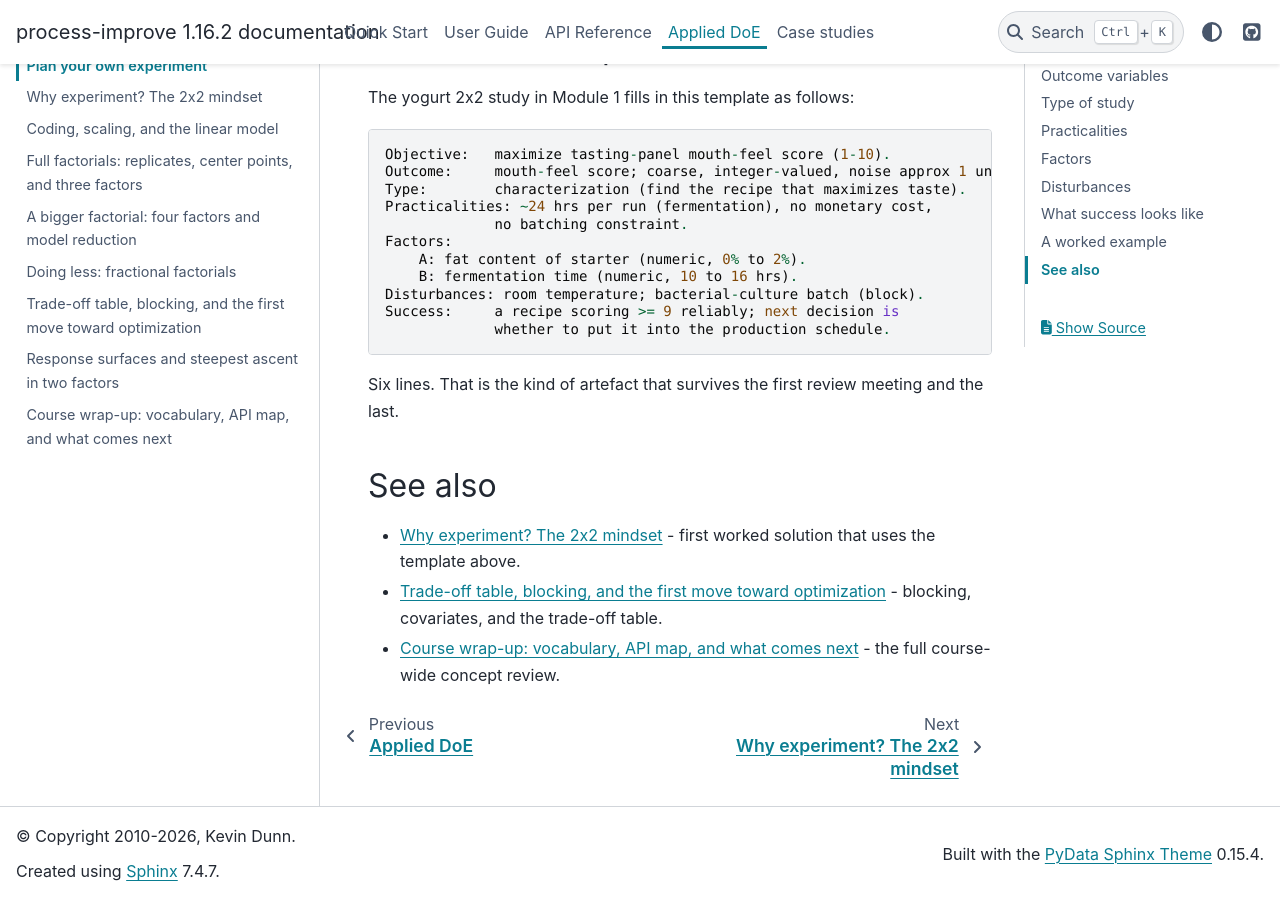
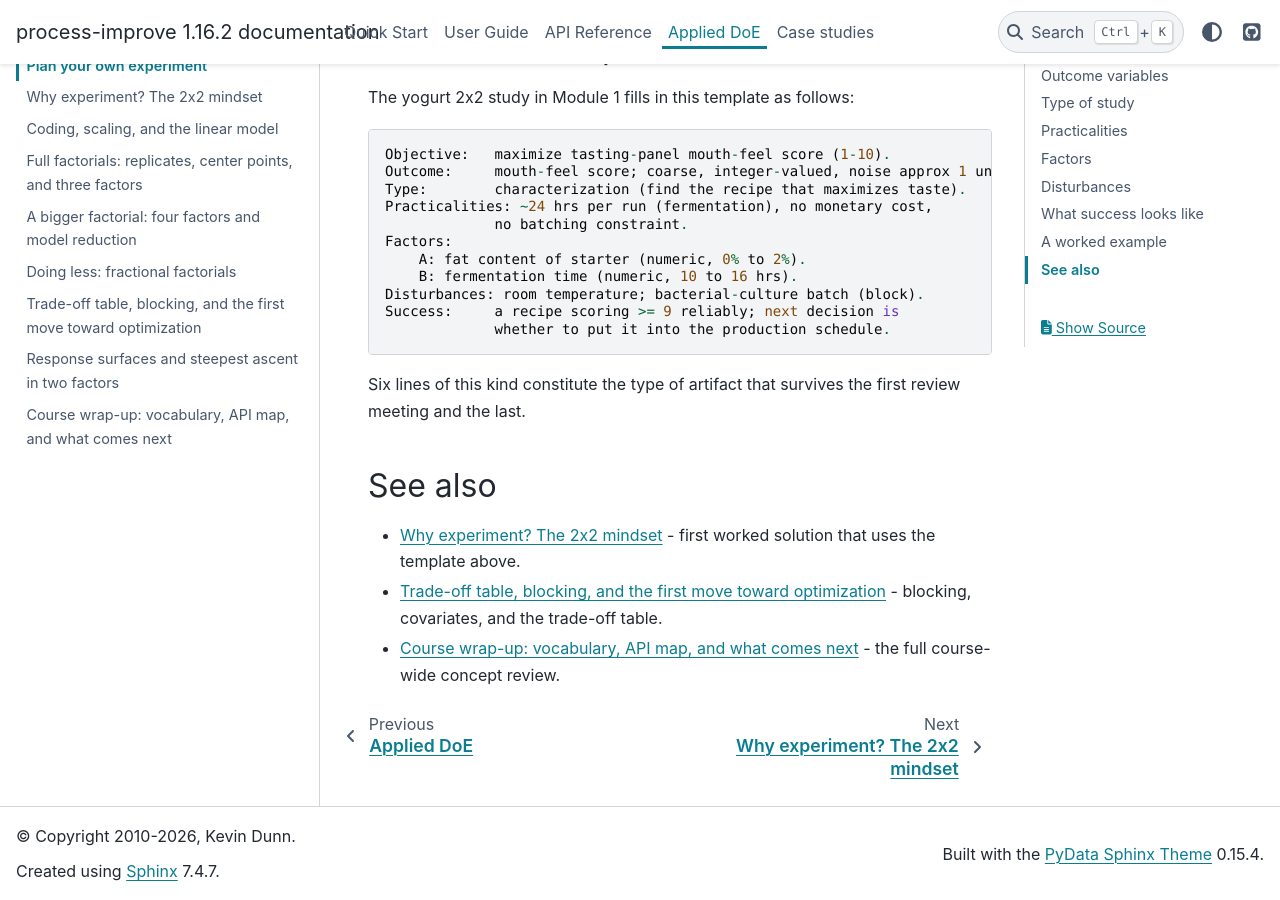
Before and after one commit to kgdunn/process-improve, a Sphinx documentation site: the page built from docs/applied_doe/00_plan_your_experiment.rst, in a window 1280 px wide and 900 px high, scrolled down 3192 px. Built offline with Sphinx 7.4.7 and the PyData theme 0.15.4, drawn with Linux system fonts in a browser that asks for light colours.

Commit message:
docs(applied_doe): second voice pass - business-professional tone
Per the project owner, lift the writing tone closer to business-
professional and lightly academic; specifically away from blog-post
phrasings. Targeted edits:

- M1: "on the back of an envelope" -> "directly from the data";
  "tiny twist worth keeping an eye on" -> "small effect worth
  tracking"; "a tiny bit of linear algebra...back-of-the-envelope
  calculation" -> "a small amount of linear algebra...generalizes
  the manual calculation".
- M2: "the same logic gets ugly fast" -> "the same approach becomes
  cumbersome"; "contour lines actually useful for" (filler "actually"
  removed); "fat just makes it richer and crisper" -> "additional fat
  makes the result richer and crisper"; "four numbers on the back of
  an envelope" -> "four numbers and a manual calculation".
- M6: "the DoE practitioner's most-used cheat sheet" -> "the most
  frequently consulted quick reference in fractional-factorial
  design"; "let's optimize a 1-D process" -> "we will optimize a
  1-D process".
- Plan template: "Six lines.  That is the kind of artefact" recast
  in a more measured construction.

```diff
--- a/docs/applied_doe/00_plan_your_experiment.rst
+++ b/docs/applied_doe/00_plan_your_experiment.rst
@@ -174,8 +174,8 @@ The yogurt 2x2 study in Module 1 fills in this template as follows:
     Success:     a recipe scoring >= 9 reliably; next decision is
                  whether to put it into the production schedule.
 
-Six lines.  That is the kind of artefact that survives the first
-review meeting and the last.
+Six lines of this kind constitute the type of artifact that survives
+the first review meeting and the last.
 
 See also
 --------
```
Also changed, not shown: docs/applied_doe/01_two_factor_mindset.ipynb, docs/applied_doe/02_coding_linear_model.ipynb, docs/applied_doe/06_power_and_evaluation.ipynb.
